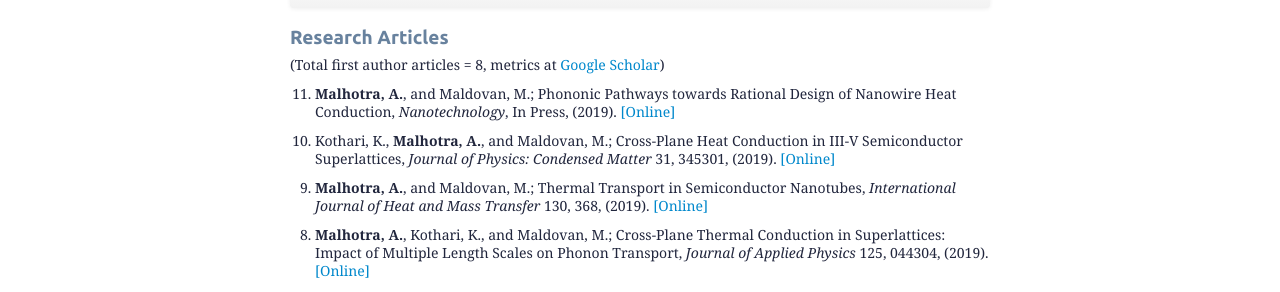
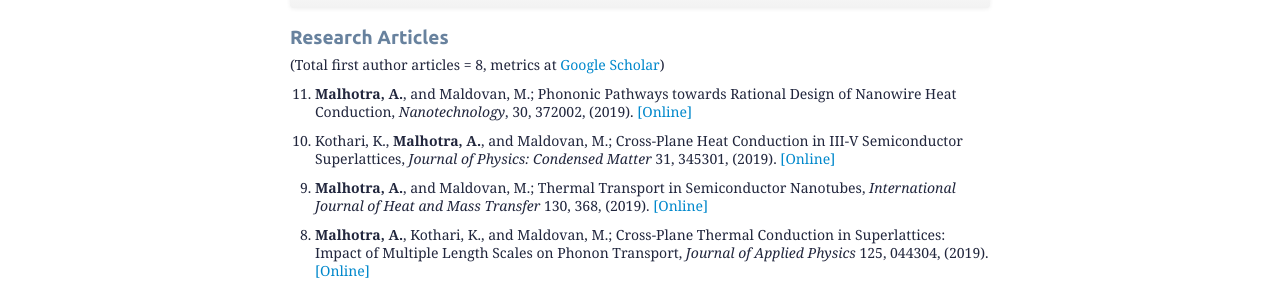
Before and after one commit to ABMalhotra/ABMalhotra.github.io, a Jekyll site: the page built from pages/pubs.md, in a window 1280 px wide. Shown: the part 132-424 px from the top of the page. Built offline with Jekyll 4.4.1, drawn with Linux system fonts in a browser that asks for light colours.

Commit message:
publication update

```diff
--- a/pages/pubs.md
+++ b/pages/pubs.md
@@ -31,7 +31,7 @@ description: Abhinav Malhotra's publications
 (Total first author articles = 8, metrics at [Google
 Scholar](https://scholar.google.com/citations?user=CUv1-V0AAAAJ&hl=en){:target="_blank"})
 
-11. **Malhotra, A.**, and Maldovan, M.; Phononic Pathways towards Rational Design of Nanowire Heat Conduction, *Nanotechnology*, In Press, (2019). [[Online]](https://iopscience.iop.org/article/10.1088/1361-6528/ab261d){:target="_blank"}
+11. **Malhotra, A.**, and Maldovan, M.; Phononic Pathways towards Rational Design of Nanowire Heat Conduction, *Nanotechnology*, 30, 372002, (2019). [[Online]](https://iopscience.iop.org/article/10.1088/1361-6528/ab261d){:target="_blank"}
 
 10. Kothari, K., **Malhotra, A.**, and Maldovan, M.; Cross-Plane
 Heat Conduction in III-V Semiconductor Superlattices, *Journal of
```
